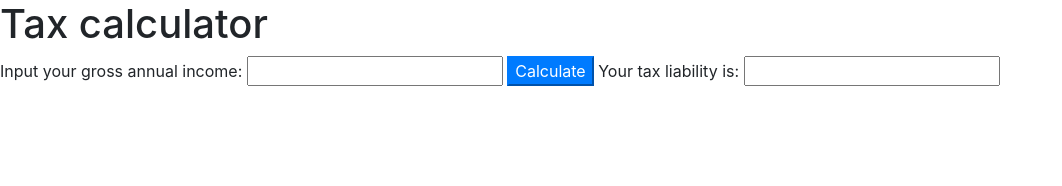
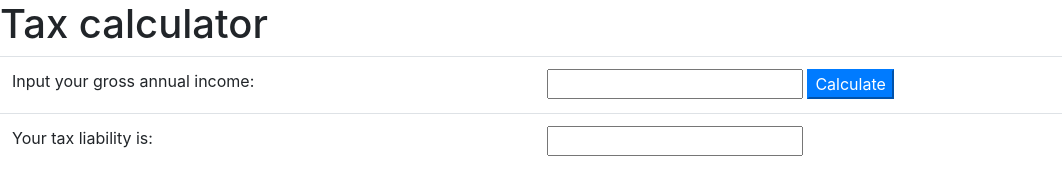
Before and after one commit to JacobArchambault/TaxTable, a plain HTML site: page index.html in a window 1280 px wide. Shown: the whole page, without its empty margins (0-1062 px from the left). Drawn offline with nearby package versions, Linux system fonts and the light colour scheme.

Commit message:
Add bootstrap table to html

```diff
--- a/index.html
+++ b/index.html
@@ -4,17 +4,32 @@
 <head>
     <meta charset="UTF-8" />
     <title>Tax table</title>
-    <link rel="stylesheet" href="https://stackpath.bootstrapcdn.com/bootstrap/4.3.1/css/bootstrap.min.css" integrity="sha384-ggOyR0iXCbMQv3Xipma34MD+dH/1fQ784/j6cY/iJTQUOhcWr7x9JvoRxT2MZw1T" crossorigin="anonymous">
+    <link rel="stylesheet" href="https://stackpath.bootstrapcdn.com/bootstrap/4.3.1/css/bootstrap.min.css"
+        integrity="sha384-ggOyR0iXCbMQv3Xipma34MD+dH/1fQ784/j6cY/iJTQUOhcWr7x9JvoRxT2MZw1T" crossorigin="anonymous">
 </head>
 
 <body>
     <h1>Tax calculator</h1>
     <form class="form-group" action="javascript:displayLiability()">
-        <label for="income">Input your gross annual income:</label>
-        <input required id="income" type="number" name="income" step="any" min="0" />
-        <input type="submit" class = "btn-primary" value="Calculate" />
-        <label for="taxable-amount">Your tax liability is: </label>
-        <input id="taxable-amount" name="taxable-amount" />
+        <table class="table">
+            <tr>
+                <td>
+                    <label for="income">Input your gross annual income:</label>
+                </td>
+                <td>
+                    <input required id="income" type="number" name="income" step="any" min="0" />
+                    <input type="submit" class="btn-primary" value="Calculate" />
+                </td>
+            </tr>
+            <tr>
+                <td>
+                    <label for="taxable-amount">Your tax liability is: </label>
+                </td>
+                <td>
+                    <input id="taxable-amount" name="taxable-amount" />
+                </td>
+            </tr>
+        </table>
     </form>
 </body>
 <script src="liability.js"></script>
```
